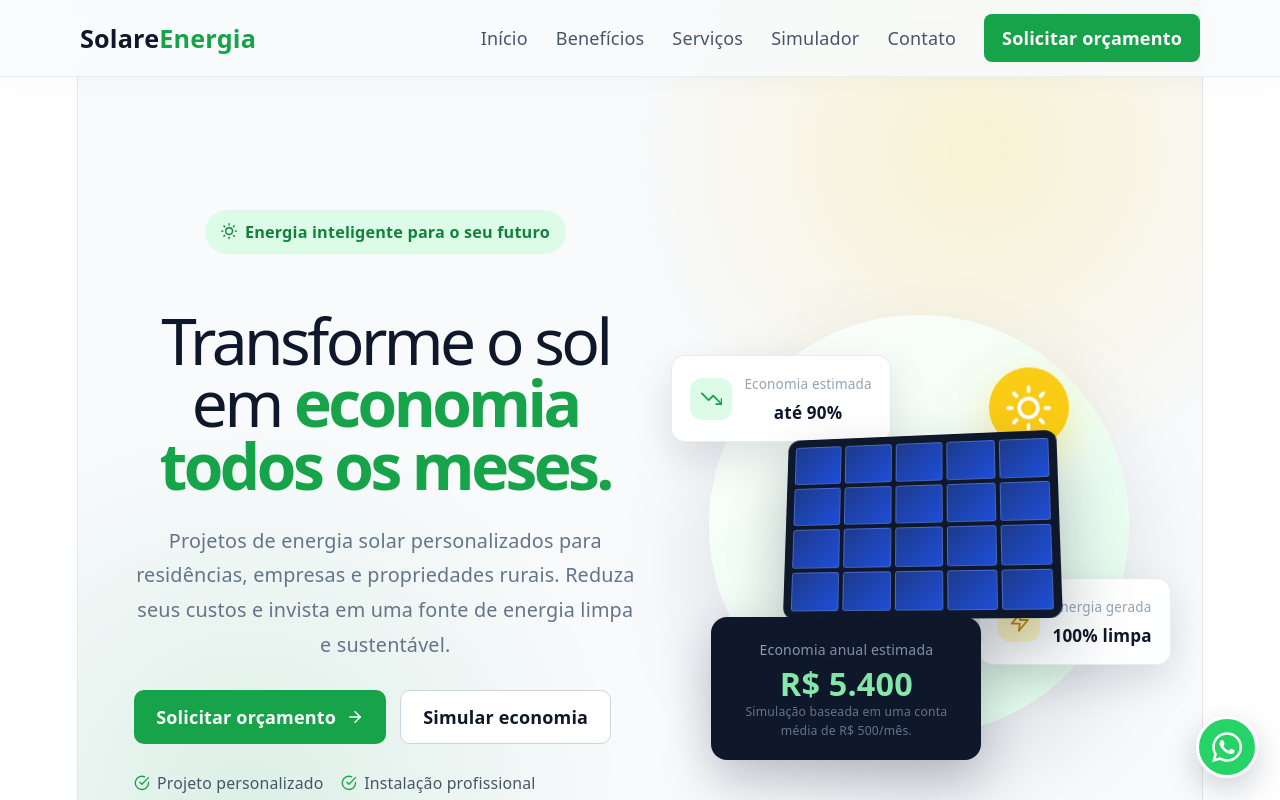
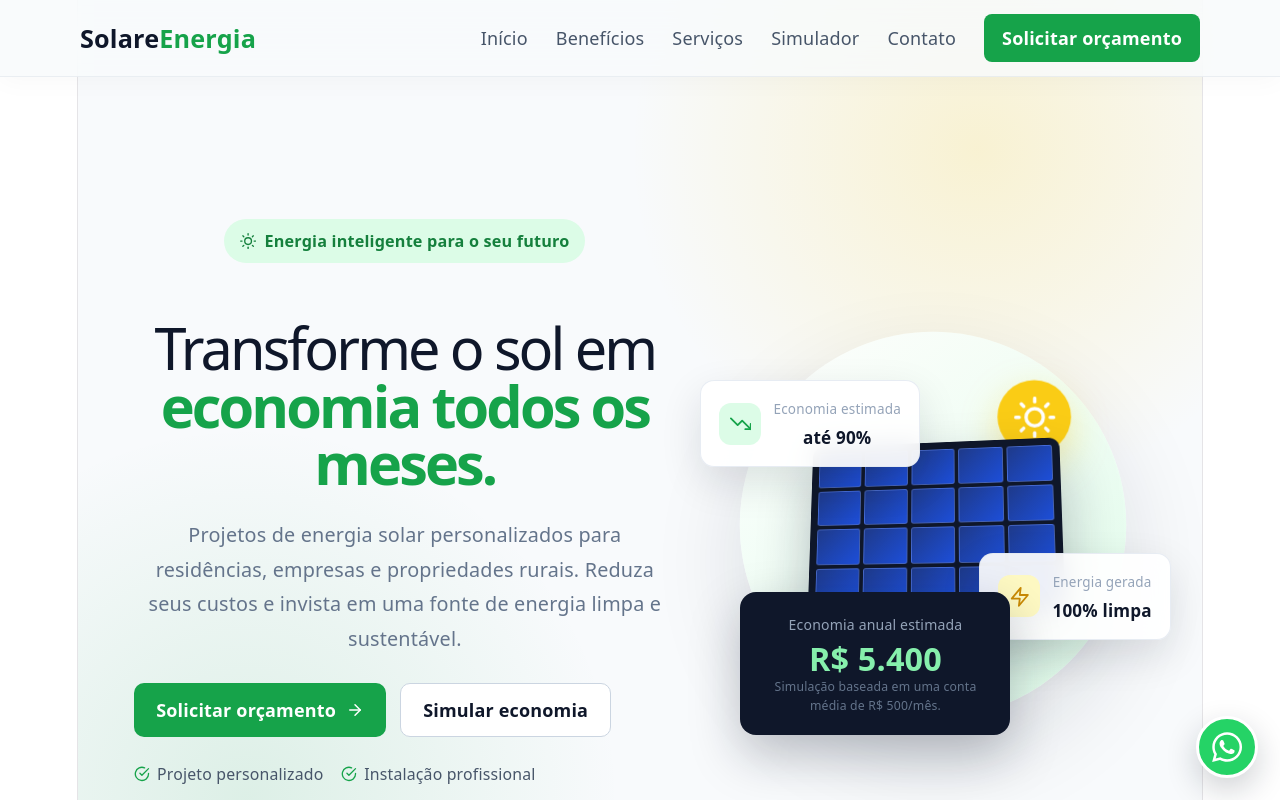
Before and after one commit to GabrielRans/solare-energia, a React (Vite) app: page / in a window 1280 px wide. Shown: the top 800 px of the page. Built offline with nearby package versions, Linux system fonts and the light colour scheme.

Commit message:
style: balance desktop hero layout

```diff
--- a/src/index.css
+++ b/src/index.css
@@ -2186,3 +2186,45 @@ a {
     margin-top: 26px;
   }
 }
+
+/* ===== AJUSTE FINAL - HERO DESKTOP ===== */
+
+@media (min-width: 951px) {
+  .hero {
+    padding: 125px 0 75px;
+  }
+
+  .hero-container {
+    grid-template-columns: 1.12fr 0.88fr;
+    gap: 45px;
+  }
+
+  .hero-content {
+    max-width: 700px;
+  }
+
+  .hero h1 {
+    max-width: 700px;
+
+    font-size: clamp(3.2rem, 4.2vw, 4rem);
+    line-height: 1;
+    letter-spacing: -0.05em;
+  }
+
+  .hero-description {
+    max-width: 620px;
+    margin-bottom: 26px;
+  }
+
+  .hero-features {
+    margin-top: 24px;
+  }
+
+  .hero-visual {
+    min-height: 470px;
+  }
+
+  .solar-visual {
+    transform: scale(0.92);
+  }
+}
```
